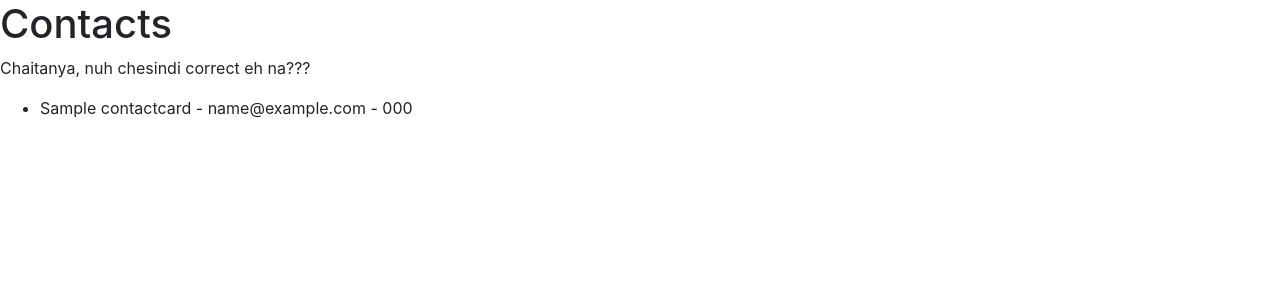
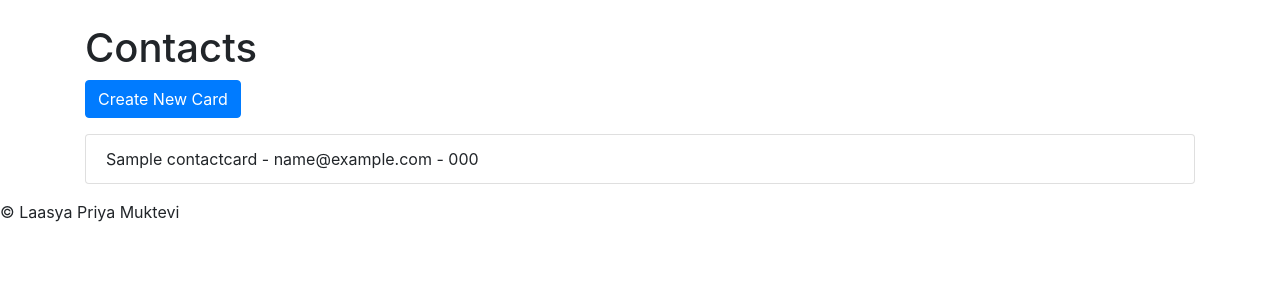
Before and after one commit to Laasya-Muktevi/Laasya_Muktevi, a Django app: page / in a window 1280 px wide. Shown: the part 56-356 px from the top of the page. Run offline with Django 5.2, Linux system fonts and the light colour scheme; tables that the repository leaves empty hold one stand-in row (values such as "Sample post").

Commit message:
first_commit

```diff
--- a/Laasya_Muktevi/urls.py
+++ b/Laasya_Muktevi/urls.py
@@ -20,5 +20,4 @@
 
 urlpatterns = [
     path('', views.wildcard_home, name='wildcard_home'),
-    # Add other URL patterns here for creating, updating, and deleting contact cards
 ]
--- a/wildcard/models.py
+++ b/wildcard/models.py
@@ -1,11 +1,7 @@
 from django.db import models
-
-# Create your models here.
-
-class contactcard(models.Model):
+class ContactCard(models.Model):
     card_name = models.CharField(max_length=100, unique=True)
     card_email = models.EmailField(unique=True)
     card_phone = models.CharField(max_length=15, blank=True)
-
     def __str__(self):
         return self.card_name
--- a/wildcard/templates/wildcard/home.html
+++ b/wildcard/templates/wildcard/home.html
@@ -1,7 +1,12 @@
 <!DOCTYPE html>
 <html>
 <head>
+    <!-- Bootstrap CSS -->
     <link rel="stylesheet" href="https://cdn.jsdelivr.net/npm/bootstrap@4.0.0/dist/css/bootstrap.min.css" integrity="sha384-Gn5384xqQ1aoWXA+058RXPxPg6fy4IWvTNh0E263XmFcJlSAwiGgFAW/dAiS6JXm" crossorigin="anonymous">
+
+    <title>Wildcard Home</title>
+</head>
+<body>
     <nav class="navbar navbar-expand-lg navbar-light bg-light">
         <a class="navbar-brand" href="#">Laasya CRM</a>
         <button class="navbar-toggler" type="button" data-toggle="collapse" data-target="#navbarSupportedContent" aria-controls="navbarSupportedContent" aria-expanded="false" aria-label="Toggle navigation">
@@ -10,24 +15,28 @@
 
         <div class="collapse navbar-collapse" id="navbarSupportedContent">
             <ul class="navbar-nav mr-auto">
-
             </ul>
-
         </div>
     </nav>
-    <title>Wildcard Home</title>
-</head>
-<body>
+
+    <div class="container mt-4">
         <h1>Contacts</h1>
-    <p>
-        Chaitanya, nuh chesindi correct eh na???
-    </p>
-    <ul>
+        <a href="/" class="btn btn-primary mb-3">Create New Card</a>
+
+        <ul class="list-group">
             {% for card in cards %}
-        <li>{{ card.card_name }} - {{ card.card_email }} - {{ card.card_phone }}</li>
+            <li class="list-group-item">
+                {{ card.card_name }} - {{ card.card_email }} - {{ card.card_phone }}
+            </li>
             {% empty %}
-        <li>No contacts available.</li>
+            <li class="list-group-item">No contacts available.</li>
             {% endfor %}
         </ul>
+    </div>
+    <p></p>
+    <footer>
+      &copy Laasya Priya Muktevi
+    </footer>
+
 </body>
 </html>
--- a/wildcard/views.py
+++ b/wildcard/views.py
@@ -1,7 +1,6 @@
 from django.shortcuts import render
-from .models import contactcard
-
+from .models import ContactCard
 
 def wildcard_home(request):
-    cards = contactcard.objects.all()
+    cards = ContactCard.objects.all()
     return render(request, 'wildcard/home.html', {'cards': cards})
```
Lines whose indentation alone changed are shown as unchanged.
